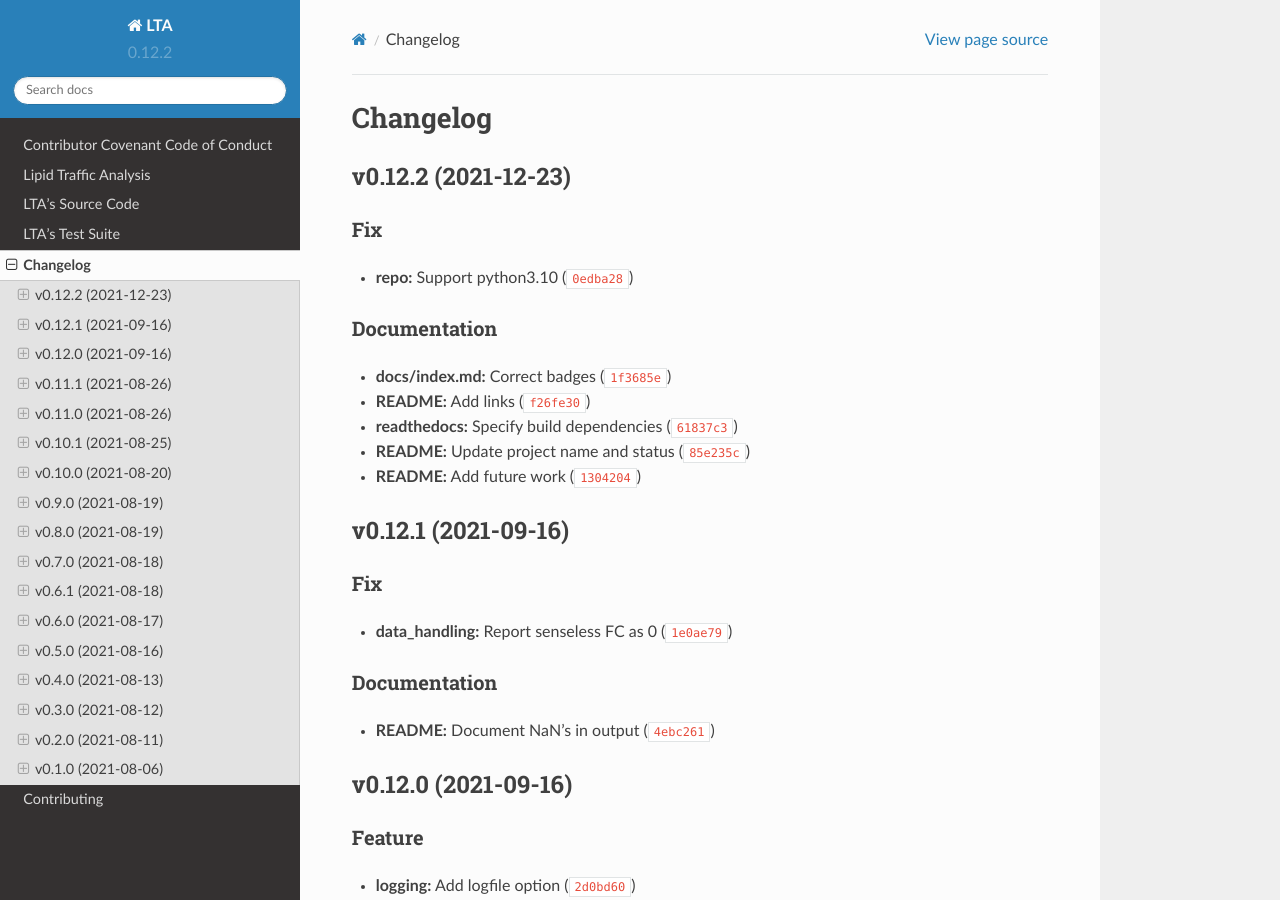
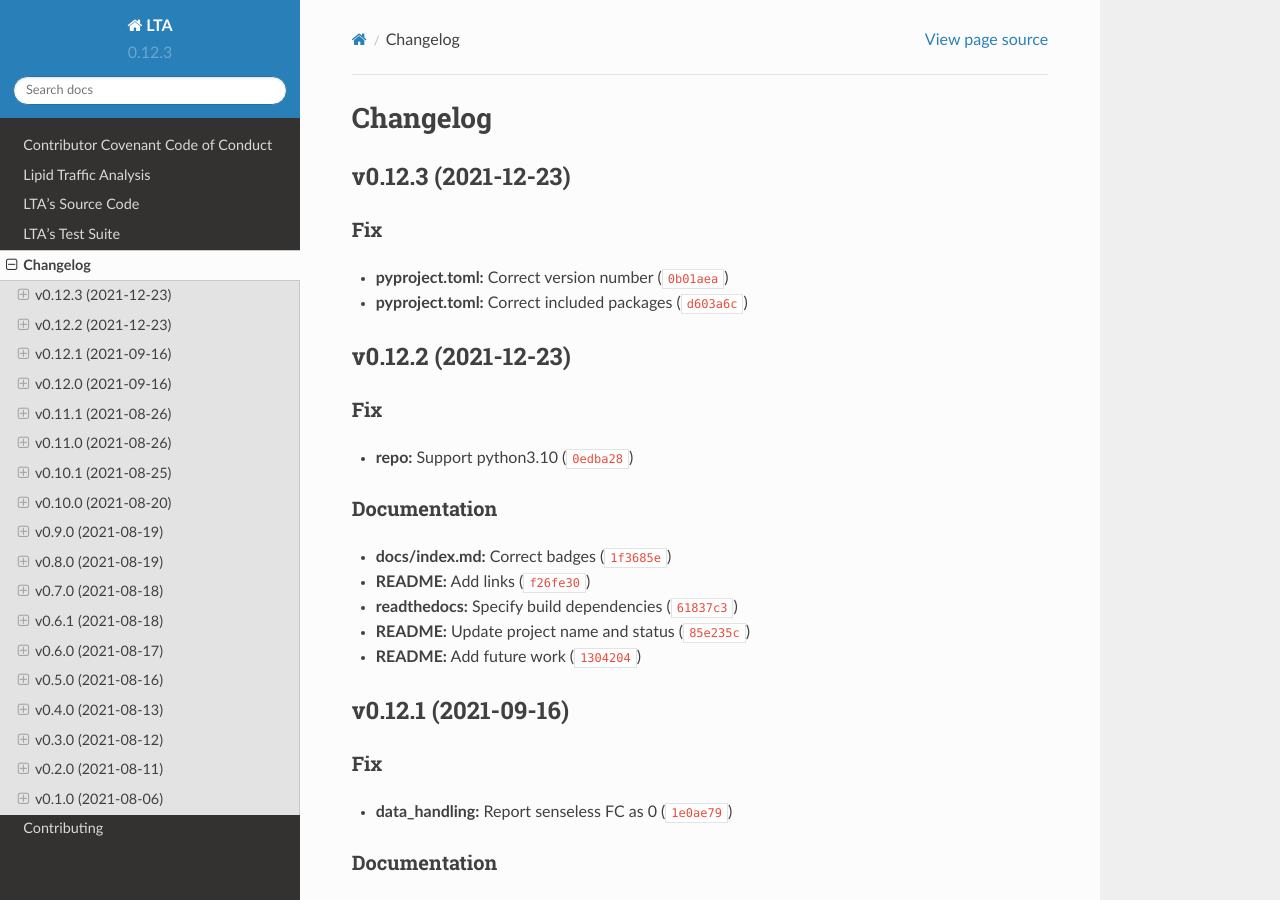
Before and after one commit to IMS-Bio2Core-Facility/lta, a Sphinx documentation site: the page built from docs/changelog.md, in a window 1280 px wide and 900 px high. Built offline with Sphinx 7.4.7 and the Read the Docs theme 2.0.0, drawn with Linux system fonts in a browser that asks for light colours.

Commit message:
0.12.3
Automatically generated by python-semantic-release

```diff
--- a/CHANGELOG.md
+++ b/CHANGELOG.md
@@ -1,6 +1,11 @@
 # Changelog
 
 <!--next-version-placeholder-->
+
+## v0.12.3 (2021-12-23)
+### Fix
+* **pyproject.toml:** Correct version number ([`0b01aea`](https://github.com/IMS-Bio2Core-Facility/lta/commit/0b01aea41f8cab8a61f4d2d1b85cd864f04bb656))
+* **pyproject.toml:** Correct included packages ([`d603a6c`](https://github.com/IMS-Bio2Core-Facility/lta/commit/d603a6c904c494b480e2b5daa14b1fc267ab1cec))
 
 ## v0.12.2 (2021-12-23)
 ### Fix
--- a/docs/conf.py
+++ b/docs/conf.py
@@ -12,7 +12,7 @@ sys.path.insert(0, os.path.abspath("../lta/"))
 project = "LTA"
 author = "Ryan B Patterson-Cross"
 copyright = "2021, IMS-MRL Bioinformatics and Biostatistic Core"
-version = "0.12.2"
+version = "0.12.3"
 extensions = [
     "sphinx_rtd_theme",
     "sphinx.ext.autodoc",
--- a/lta/__init__.py
+++ b/lta/__init__.py
@@ -7,4 +7,4 @@ __version__ : str
     The version number,
     specified in the form 'major.minor.patch'
 """
-__version__ = "0.12.2"
+__version__ = "0.12.3"
--- a/pyproject.toml
+++ b/pyproject.toml
@@ -1,6 +1,6 @@
 [tool.poetry]
 name = "LipidTA"
-version = "0.12.2"
+version = "0.12.3"
 packages=[{include = "lta"}]
 description = "Lipid Trafficking Analysis"
 license = "MIT"
```
